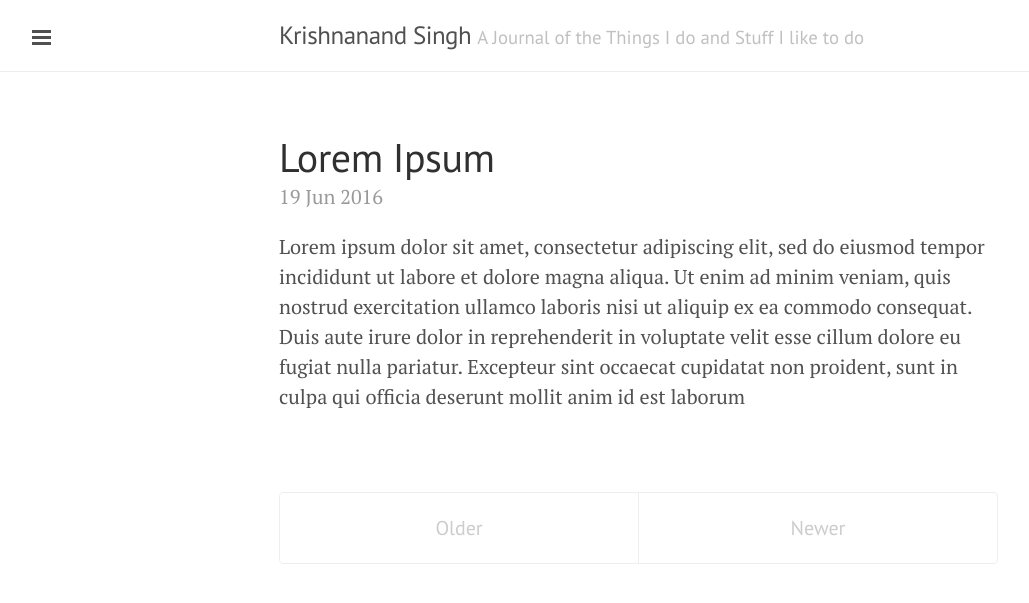
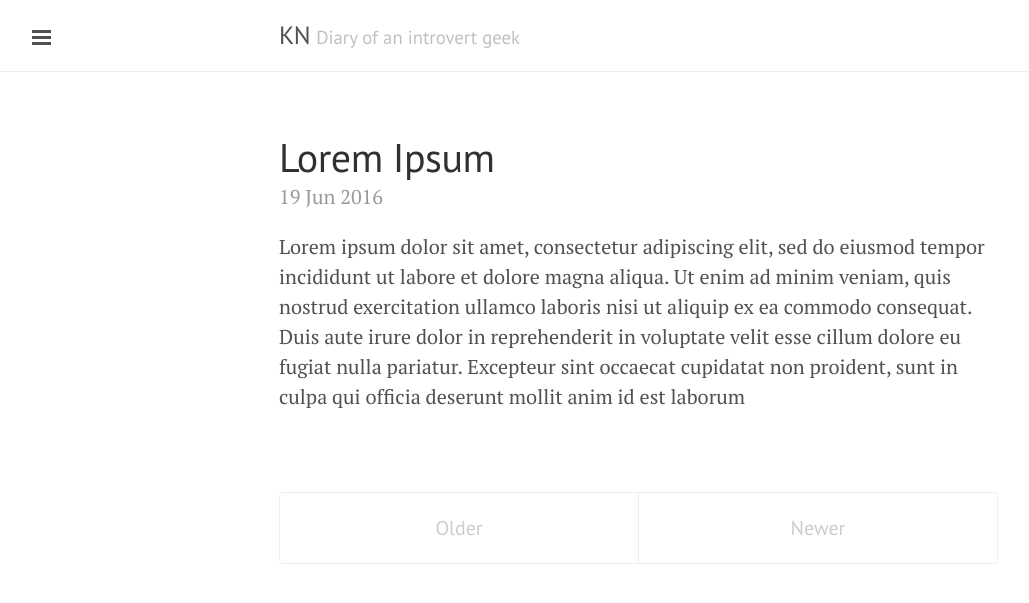
Before and after one commit to KrishnanandSingh/krishnanand-singh.github.io, a Jekyll site: the page built from index.html, in a window 1280 px wide. Shown: the top 603 px of the page, without its empty margins (1-1030 px from the left). Built offline with Jekyll 4.4.1, drawn with Linux system fonts in a browser that asks for light colours; the list of posts is cut into pages by our own code.

Commit message:
Update _config.yml

```diff
--- a/_config.yml
+++ b/_config.yml
@@ -2,7 +2,7 @@ excerpt_separator: ""
 pygments: true
 markdown: kramdown
 url: http://krishnanand-singh.github.io
-title: Krishnanand Singh
-tagline: A Journal of the Things I do and Stuff I like to do
-description: Whatever came to my mind
+title: KN
+tagline: Diary of an introvert geek
+description: A Journal of the Things I do and Stuff I like to do
 paginate: 1
```
